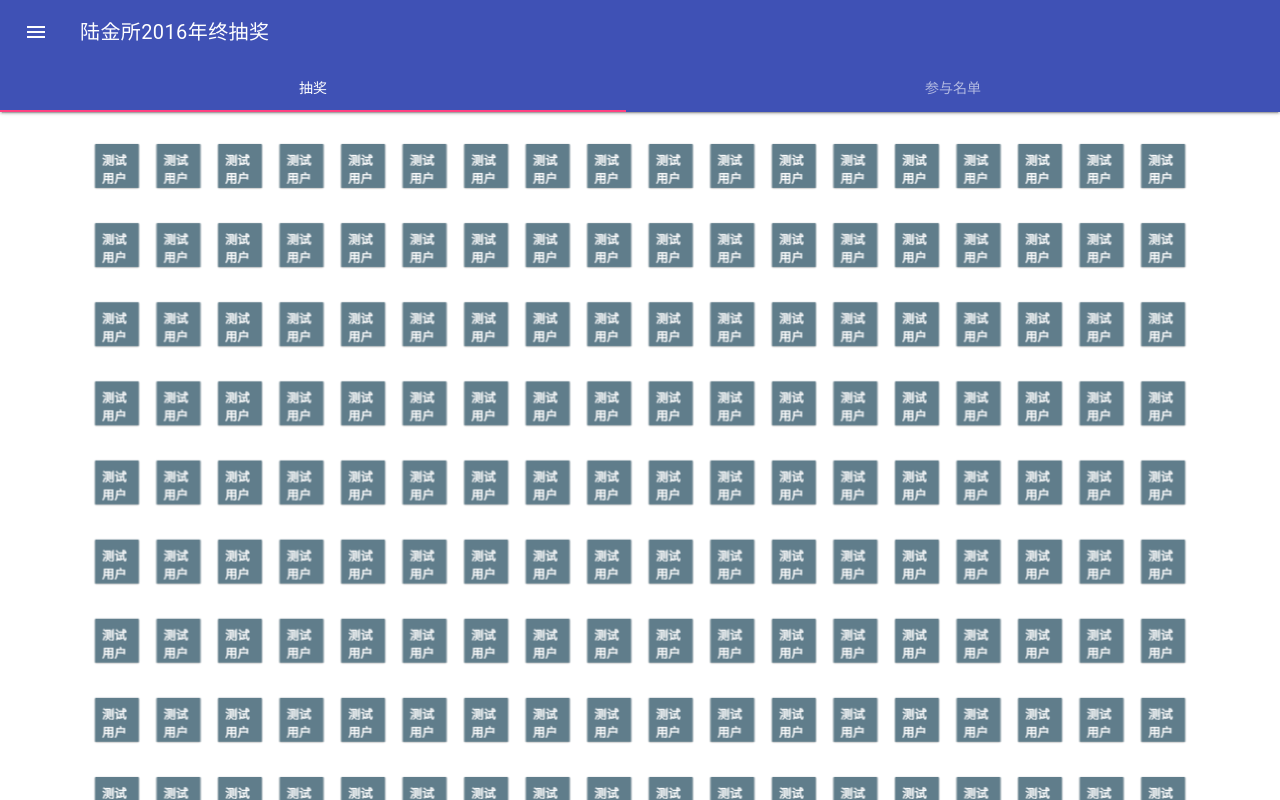
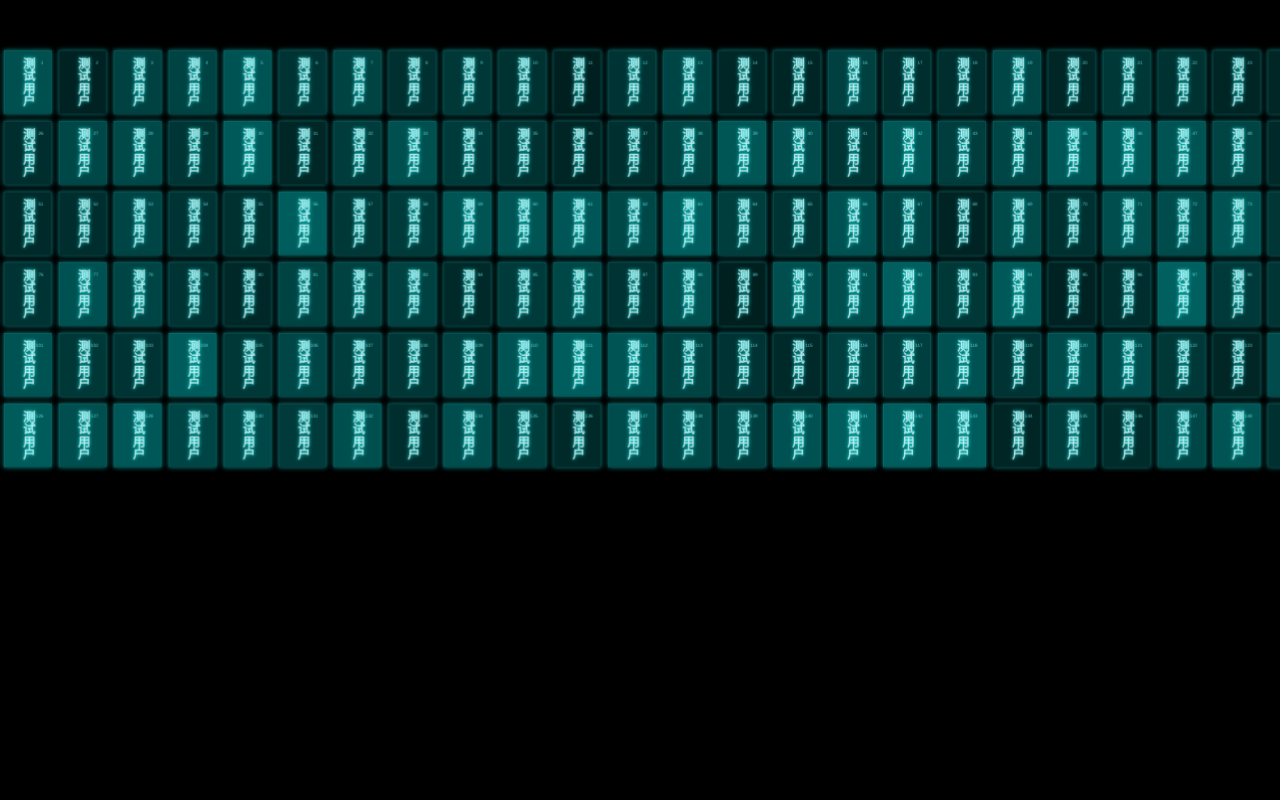
Before and after one commit to distums/luttery, a website: page index.html in a window 1280 px wide. Drawn offline with nearby package versions, Linux system fonts and the light colour scheme.

Commit message:
remove meterial menu

```diff
--- a/index.html
+++ b/index.html
@@ -8,43 +8,34 @@
   <script src="./public/material.min.js"></script>
   <link rel="stylesheet" type="text/css" href="./style.css">
 </head>
-<body>
-  <div class="mdl-layout mdl-js-layout mdl-layout--fixed-header
-            mdl-layout--fixed-tabs">
-    <header class="mdl-layout__header">
-      <div class="mdl-layout__header-row">
-        <span class="mdl-layout-title">陆金所2016年终抽奖</span>
-      </div>
-      <div class="mdl-layout__tab-bar mdl-js-ripple-effect">
-        <a href="#fixed-tab-1" class="mdl-layout__tab is-active">抽奖</a>
-        <a href="#fixed-tab-2" class="mdl-layout__tab">参与名单</a>
-      </div>
-    </header>
-    <div class="mdl-layout__drawer">
-      <span class="mdl-layout-title">陆金所2016年终抽奖</span>
-    </div>
-    <main class="mdl-layout__content">
-      <section class="mdl-layout__tab-panel is-active" id="fixed-tab-1">
-        <div class="page-content" id="container">
-        </div>
-      </section>
-      <section class="mdl-layout__tab-panel" id="fixed-tab-2">
-        <div class="page-content">
-          <table class="mdl-data-table mdl-js-data-table mdl-shadow--2dp" id="user-table">
-            <thead>
-            <tr>
-              <th class="mdl-data-table__cell--non-numeric">序号</th>
-              <th class="mdl-data-table__cell--non-numeric">名字</th>
-              <th class="mdl-data-table__cell--non-numeric">是否中奖</th>
-            </tr>
-            </thead>
-            <tbody>
-            </tbody>
-          </table>
-        </div>
-      </section>
-    </main>
-  </div>
+<body style="background-color: #000">
+  <div id="container"></div>
+  <!--<div class="mdl-layout mdl-js-layout">-->
+    <!--<header class="mdl-layout__header">-->
+      <!--<div class="mdl-layout__header-row">-->
+        <!--<span class="mdl-layout-title">陆金所2016年终抽奖</span>-->
+        <!--<div class="mdl-layout-spacer"></div>-->
+        <!--<nav class="mdl-navigation">-->
+          <!--<a class="mdl-navigation__link" href="#" id="table">table</a>-->
+          <!--<a class="mdl-navigation__link" href="#" id="sphere">sphere</a>-->
+          <!--<a class="mdl-navigation__link" href="#" id="helix">helix</a>-->
+          <!--<a class="mdl-navigation__link" href="#" id="grid">grid</a>-->
+        <!--</nav>-->
+      <!--</div>-->
+    <!--</header>-->
+    <!--<div class="mdl-layout__drawer">-->
+      <!--<span class="mdl-layout-title">Title</span>-->
+      <!--<nav class="mdl-navigation">-->
+        <!--<a class="mdl-navigation__link" href="">Link</a>-->
+        <!--<a class="mdl-navigation__link" href="">Link</a>-->
+        <!--<a class="mdl-navigation__link" href="">Link</a>-->
+        <!--<a class="mdl-navigation__link" href="">Link</a>-->
+      <!--</nav>-->
+    <!--</div>-->
+    <!--<main class="mdl-layout__content">-->
+      <!--<div class="page-content" id="container">&lt;!&ndash; Your content goes here &ndash;&gt;</div>-->
+    <!--</main>-->
+  <!--</div>-->
   <script src="./public/three.min.js"></script>
   <script src="./public/tween.min.js"></script>
   <script src="./public/TrackballControls.js"></script>
--- a/index.js
+++ b/index.js
@@ -2,53 +2,28 @@
  * Created by distu on 2016/12/19.
  */
 const users = (window.users || []).map((name,index) => ({name, isReward: false,id:index}));
-const USERS_COUNT_PER_ROW = 18;
+const USERS_COUNT_PER_ROW = 25;
 
 var camera, scene, renderer;
 var controls;
 var objects = [];
 var targets = { table: [], sphere: [], helix: [], grid: [] };
 
-function renderUser(user) {
-  return (`<div class="demo-card-image mdl-card mdl-shadow--2dp"
-              data-user="${user.name}">
-            <div class="mdl-card__title mdl-card--expand">LU</div>
-          </div>`);
-}
-
-function renderCheckBox(id,checked) {
-  return (`
-    <label class="mdl-checkbox mdl-js-checkbox mdl-js-ripple-effect" for="checkbox-${id}">
-      <input type="checkbox" id="checkbox-${id}" class="mdl-checkbox__input" ${checked?"checked":""}>
-    </label>
-  `);
-}
-
-function renderUserTableRow(user) {
-  return (`
-    <tr>
-      <td class="mdl-data-table__cell--non-numeric">${user.id + 1}</td>
-      <td class="mdl-data-table__cell--non-numeric">${user.name}</td>
-      <td class="mdl-data-table__cell--non-numeric">${renderCheckBox(user.id,user.isReward)}</td>
-    </tr>
-  `);
-}
-
-function compose(...fns) {
-  const actualFns = fns.filter(fn => typeof fn === 'function');
-  return (data) => actualFns.reduceRight((result, f) => f(result), data);
-}
-
 function init() {
   camera = new THREE.PerspectiveCamera( 40, window.innerWidth / window.innerHeight, 1, 10000 );
-  camera.position.z = 2500;
+  camera.position.z = 2800;
   scene = new THREE.Scene();
   // table
   for ( let i = 0; i < users.length; i++ ) {
     const element = document.createElement( 'div' );
-    element.className = 'demo-card-image mdl-card mdl-shadow--2dp';
+    element.className = 'element';
+    element.style.backgroundColor = 'rgba(0,127,127,' + ( Math.random() * 0.5 + 0.25 ) + ')';
+    const number = document.createElement( 'div' );
+    number.className = 'number';
+    number.textContent = users[i].id;
+    element.appendChild( number );
     const symbol = document.createElement( 'div' );
-    symbol.className = 'mdl-card__title mdl-card--expand';
+    symbol.className = 'symbol';
     symbol.textContent = users[i].name;
     element.appendChild( symbol );
     const object = new THREE.CSS3DObject( element );
@@ -59,7 +34,7 @@
     objects.push( object );
     //
     const objectForTable = new THREE.Object3D();
-    objectForTable.position.x = ( (i % USERS_COUNT_PER_ROW + 1) * 140 ) - 1330;
+    objectForTable.position.x = ( (i % USERS_COUNT_PER_ROW + 1) * 140 ) - 1840;
     objectForTable.position.y = - ((Math.floor(i / USERS_COUNT_PER_ROW) + 1) * 180 ) + 990;
     targets.table.push( objectForTable );
   }
@@ -81,7 +56,7 @@
   var cylindrical = new THREE.Cylindrical();
   for ( var i = 0, l = objects.length; i < l; i ++ ) {
     var theta = i * 0.175 + Math.PI;
-    var y = - ( i * 8 ) + 450;
+    var y = - ( i * 8 ) + 650;
     var object = new THREE.Object3D();
     cylindrical.set( 900, theta, y );
     object.position.setFromCylindrical( cylindrical );
@@ -171,7 +146,4 @@
 document.addEventListener('DOMContentLoaded', ()=> {
   init();
   animate();
-
-  const userTable = document.querySelector('#user-table');
-  userTable.querySelector('tbody').innerHTML = users.map(renderUserTableRow).join('\r\n');
 });
--- a/style.css
+++ b/style.css
@@ -22,27 +22,6 @@
   -webkit-font-smoothing: antialiased;
 }
 
-.demo-card-image.mdl-card {
-  width: 100px;
-  height: 100px;
-  background-color: #607d8b;
-  min-height: initial;
-  /*margin-right: 10px;*/
-  /*margin-bottom: 10px;*/
-  /*transition: transform .1s ease-in;*/
-}
-
-.demo-card-image.mdl-card:hover{
-  /*transform: scale(1.1);*/
-}
-
-.demo-card-image.mdl-card > .mdl-card__title {
-  color: #fff;
-  justify-content: center;
-  font-weight: 700;
-  font-size: 28px;
-}
-
 .page-content {
   padding: 10px;
   display: flex;
@@ -57,6 +36,9 @@
   border: 1px solid rgba(127,255,255,0.25);
   text-align: center;
   cursor: default;
+  display: flex;
+  align-items: center;
+  justify-content: center;
 }
 .element:hover {
   box-shadow: 0px 0px 12px rgba(0,255,255,0.75);
@@ -70,20 +52,9 @@
   color: rgba(127,255,255,0.75);
 }
 .element .symbol {
-  position: absolute;
-  top: 40px;
-  left: 0px;
-  right: 0px;
-  font-size: 60px;
+  font-size: 32px;
   font-weight: bold;
   color: rgba(255,255,255,0.75);
   text-shadow: 0 0 10px rgba(0,255,255,0.95);
+  writing-mode: vertical-lr;
 }
-.element .details {
-  position: absolute;
-  bottom: 15px;
-  left: 0px;
-  right: 0px;
-  font-size: 12px;
-  color: rgba(127,255,255,0.75);
-}
--- a/users.js
+++ b/users.js
@@ -1,4 +1,4 @@
 /**
  * Created by distu on 2017/1/1.
  */
-window.users = (new Array(200).fill(0)).map((item, index)=>`测试用户${index + 1}`);
+window.users = (new Array(150).fill(0)).map((item, index)=>`测试用户`);
```
